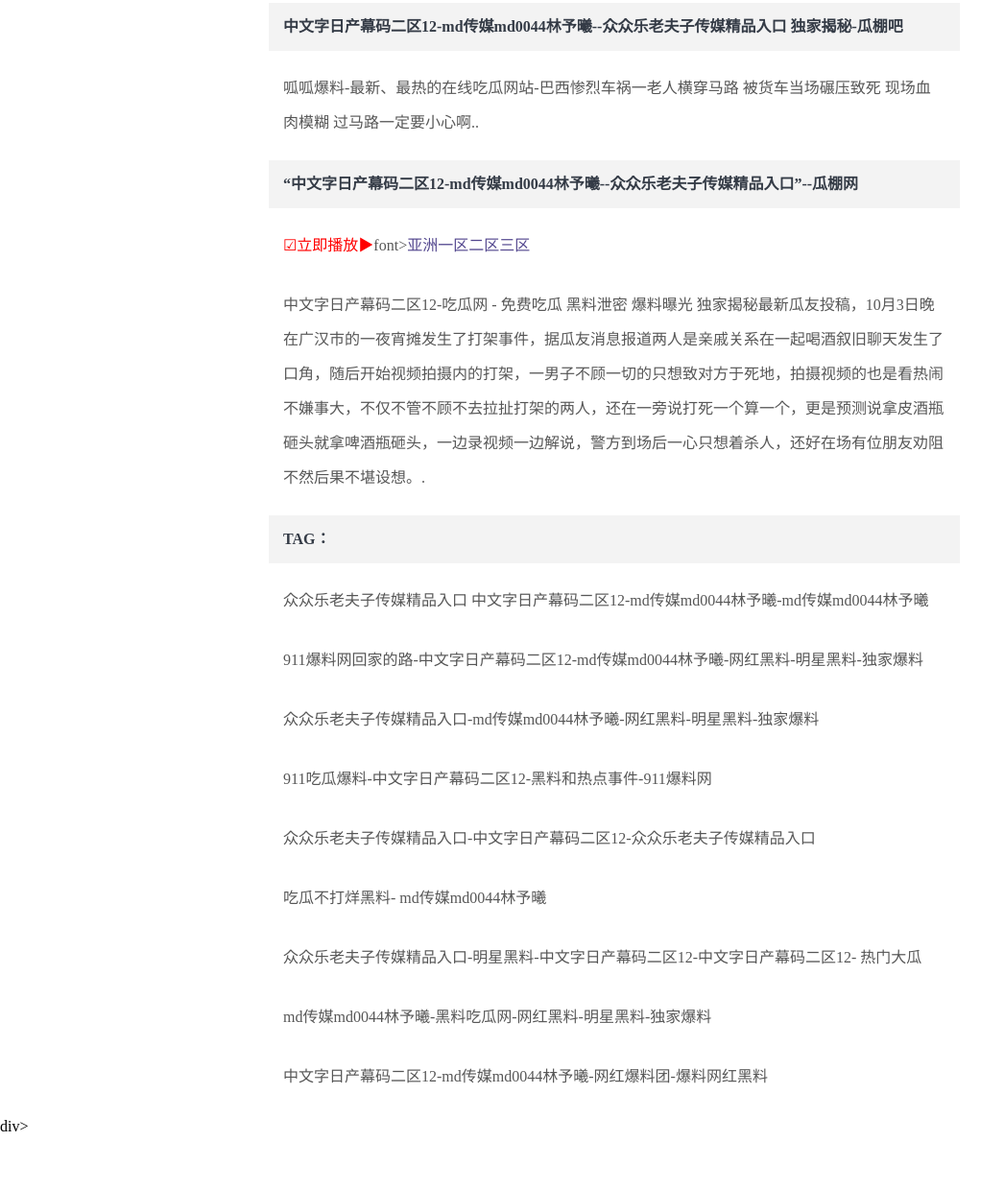
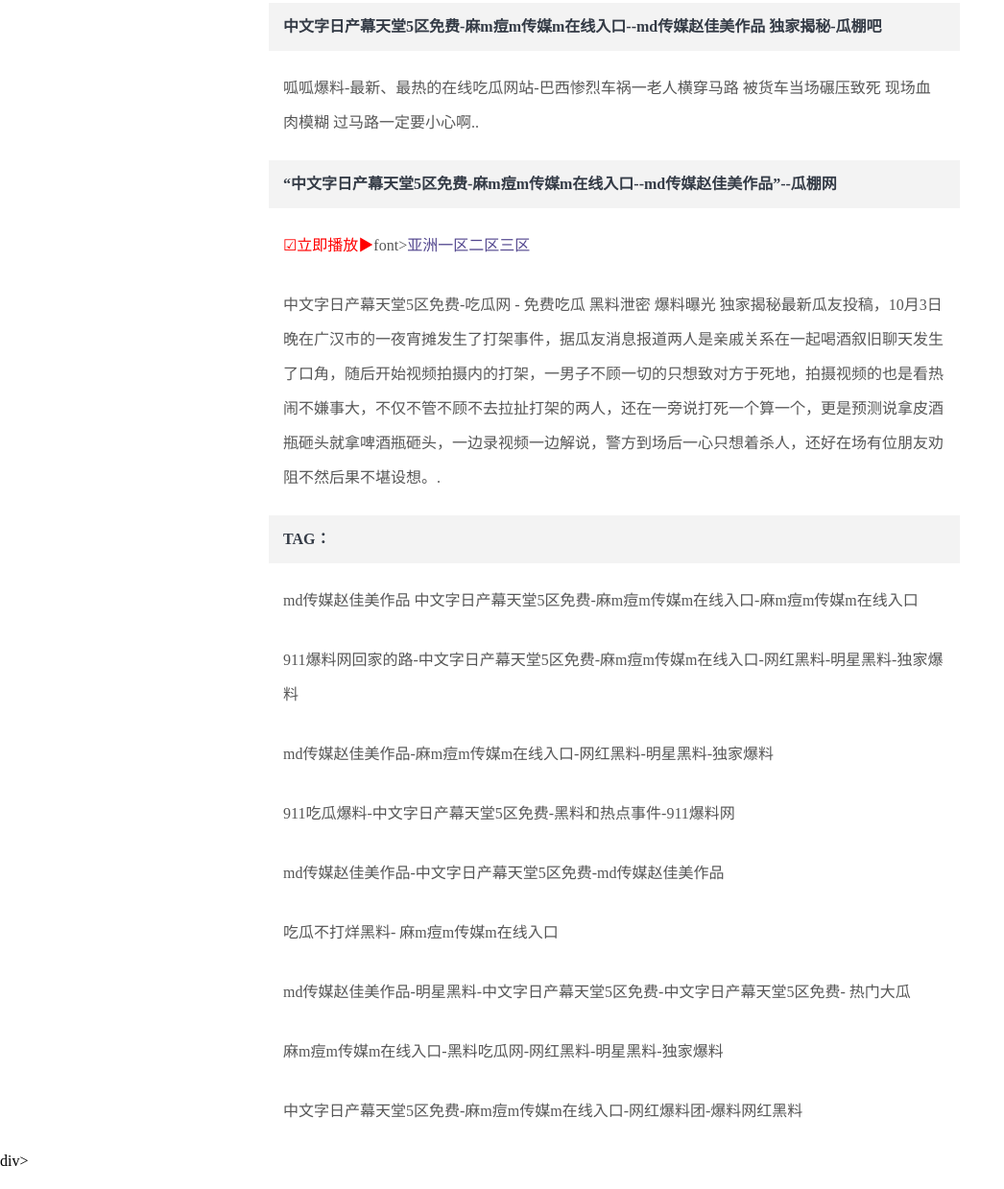
Before and after one commit to thuytam2093/HD-Adult-Movies_112940, a plain HTML site: page index.html in a window 1280 px wide. Shown: the part 647-1886 px from the top of the page at 96% size, without its empty margins (0-1046 px from the left). Before the commit the page ends 1850 px from the top, so only its background shows below. Drawn offline with Linux system fonts and the light colour scheme.

Commit message:
Update index.html

```diff
--- a/index.html
+++ b/index.html
@@ -2,7 +2,7 @@
 <!doctype html>
 <html>
   <head>
-    <title>中文字日产幕码二区12-md传媒md0044林予曦-众众乐老夫子传媒精品入口-</title>
+    <title>中文字日产幕天堂5区免费-麻m痘m传媒m在线入口-md传媒赵佳美作品-</title>
   <meta http-equiv="Content-Type" content="text/html; charset=utf-8">
   <meta name="viewport" content="width=device-width, initial-scale=1.0, user-scalable=0, minimum-scale=1.0, maximum-scale=1.0">
   <meta name="apple-mobile-web-app-capable" content="yes">
@@ -20,36 +20,36 @@ a{text-decoration: none;color:#54488f;}
 
 
   <div class="support">
-      <h1>中文字日产幕码二区12-md传媒md0044林予曦--众众乐老夫子传媒精品入口 独家揭秘 </h1>
+      <h1>中文字日产幕天堂5区免费-麻m痘m传媒m在线入口--md传媒赵佳美作品 独家揭秘 </h1>
     <p>
           <img src="https://c-ssl.dtstatic.com/uploads/item/202004/09/20200409072400_ghoih.thumb.400_0.jpeg"  alt="Some image" referrerpolicy="no-referrer"width="160" style="margin:0 auto;display:block;border-radius:32px;border: 1px solid rgba(0,0,0,.1);" /><br/>
-          “中文字日产幕码二区12-md传媒md0044林予曦--众众乐老夫子传媒精品入口”袁嘉敏想当年在《沣满的媳妇5》里，那叫一个“Laughing嫂”，温柔又刚烈，简直就是无数宅男心中的白月光。一个港姐出身，本以为踏入了娱乐圈就能平步青云，没想到，这圈子里的水，深得能把人淹死！
+          “中文字日产幕天堂5区免费-麻m痘m传媒m在线入口--md传媒赵佳美作品”袁嘉敏想当年在《沣满的媳妇5》里，那叫一个“Laughing嫂”，温柔又刚烈，简直就是无数宅男心中的白月光。一个港姐出身，本以为踏入了娱乐圈就能平步青云，没想到，这圈子里的水，深得能把人淹死！
     </p>
       <h2>永久地址</h2>
       <p ><font color="red">☑立即播放▶</font>font><a href="https://asiayiqu.icu" >瓜棚网</a></p>
-    <h2>中文字日产幕码二区12-md传媒md0044林予曦--众众乐老夫子传媒精品入口 </h2>
+    <h2>中文字日产幕天堂5区免费-麻m痘m传媒m在线入口--md传媒赵佳美作品 </h2>
     <p>
       吃瓜-吃瓜爆料就看黑料社区|51吃瓜官网,江苏泰州兴化幼儿园家长冲突引发轩然大波，花裙女子抡学步车砸向孩子头部，报警反赔钱引质疑！
     </p>
 
-    <h2>中文字日产幕码二区12-md传媒md0044林予曦--众众乐老夫子传媒精品入口 独家揭秘-瓜棚吧 </h2>
+    <h2>中文字日产幕天堂5区免费-麻m痘m传媒m在线入口--md传媒赵佳美作品 独家揭秘-瓜棚吧 </h2>
     <p>
       呱呱爆料-最新、最热的在线吃瓜网站-巴西惨烈车祸一老人横穿马路 被货车当场碾压致死 现场血肉模糊 过马路一定要小心啊..
     </p>
 
-    <h2> “中文字日产幕码二区12-md传媒md0044林予曦--众众乐老夫子传媒精品入口”--瓜棚网 </h2>
+    <h2> “中文字日产幕天堂5区免费-麻m痘m传媒m在线入口--md传媒赵佳美作品”--瓜棚网 </h2>
     <p ><font color="red">☑立即播放▶</font>font><a href="https://github.com/thuy4774/new_1" >亚洲一区二区三区</a></p>
-    <p> 中文字日产幕码二区12-吃瓜网 - 免费吃瓜 黑料泄密 爆料曝光 独家揭秘最新瓜友投稿，10月3日晚在广汉市的一夜宵摊发生了打架事件，据瓜友消息报道两人是亲戚关系在一起喝酒叙旧聊天发生了口角，随后开始视频拍摄内的打架，一男子不顾一切的只想致对方于死地，拍摄视频的也是看热闹不嫌事大，不仅不管不顾不去拉扯打架的两人，还在一旁说打死一个算一个，更是预测说拿皮酒瓶砸头就拿啤酒瓶砸头，一边录视频一边解说，警方到场后一心只想着杀人，还好在场有位朋友劝阻不然后果不堪设想。.</p>
+    <p> 中文字日产幕天堂5区免费-吃瓜网 - 免费吃瓜 黑料泄密 爆料曝光 独家揭秘最新瓜友投稿，10月3日晚在广汉市的一夜宵摊发生了打架事件，据瓜友消息报道两人是亲戚关系在一起喝酒叙旧聊天发生了口角，随后开始视频拍摄内的打架，一男子不顾一切的只想致对方于死地，拍摄视频的也是看热闹不嫌事大，不仅不管不顾不去拉扯打架的两人，还在一旁说打死一个算一个，更是预测说拿皮酒瓶砸头就拿啤酒瓶砸头，一边录视频一边解说，警方到场后一心只想着杀人，还好在场有位朋友劝阻不然后果不堪设想。.</p>
   <h2> TAG： </h2>
-  <p>众众乐老夫子传媒精品入口 中文字日产幕码二区12-md传媒md0044林予曦-md传媒md0044林予曦</p>
-  <p>911爆料网回家的路-中文字日产幕码二区12-md传媒md0044林予曦-网红黑料-明星黑料-独家爆料</p>
-  <p>众众乐老夫子传媒精品入口-md传媒md0044林予曦-网红黑料-明星黑料-独家爆料</p>
-  <p>911吃瓜爆料-中文字日产幕码二区12-黑料和热点事件-911爆料网</p>
-  <p>众众乐老夫子传媒精品入口-中文字日产幕码二区12-众众乐老夫子传媒精品入口</p>
-  <p>吃瓜不打烊黑料- md传媒md0044林予曦</p>
-  <p>众众乐老夫子传媒精品入口-明星黑料-中文字日产幕码二区12-中文字日产幕码二区12- 热门大瓜</p>
-  <p>md传媒md0044林予曦-黑料吃瓜网-网红黑料-明星黑料-独家爆料</p>
-  <p>中文字日产幕码二区12-md传媒md0044林予曦-网红爆料团-爆料网红黑料</p>
+  <p>md传媒赵佳美作品 中文字日产幕天堂5区免费-麻m痘m传媒m在线入口-麻m痘m传媒m在线入口</p>
+  <p>911爆料网回家的路-中文字日产幕天堂5区免费-麻m痘m传媒m在线入口-网红黑料-明星黑料-独家爆料</p>
+  <p>md传媒赵佳美作品-麻m痘m传媒m在线入口-网红黑料-明星黑料-独家爆料</p>
+  <p>911吃瓜爆料-中文字日产幕天堂5区免费-黑料和热点事件-911爆料网</p>
+  <p>md传媒赵佳美作品-中文字日产幕天堂5区免费-md传媒赵佳美作品</p>
+  <p>吃瓜不打烊黑料- 麻m痘m传媒m在线入口</p>
+  <p>md传媒赵佳美作品-明星黑料-中文字日产幕天堂5区免费-中文字日产幕天堂5区免费- 热门大瓜</p>
+  <p>麻m痘m传媒m在线入口-黑料吃瓜网-网红黑料-明星黑料-独家爆料</p>
+  <p>中文字日产幕天堂5区免费-麻m痘m传媒m在线入口-网红爆料团-爆料网红黑料</p>
 
   </div>div>
 
```
